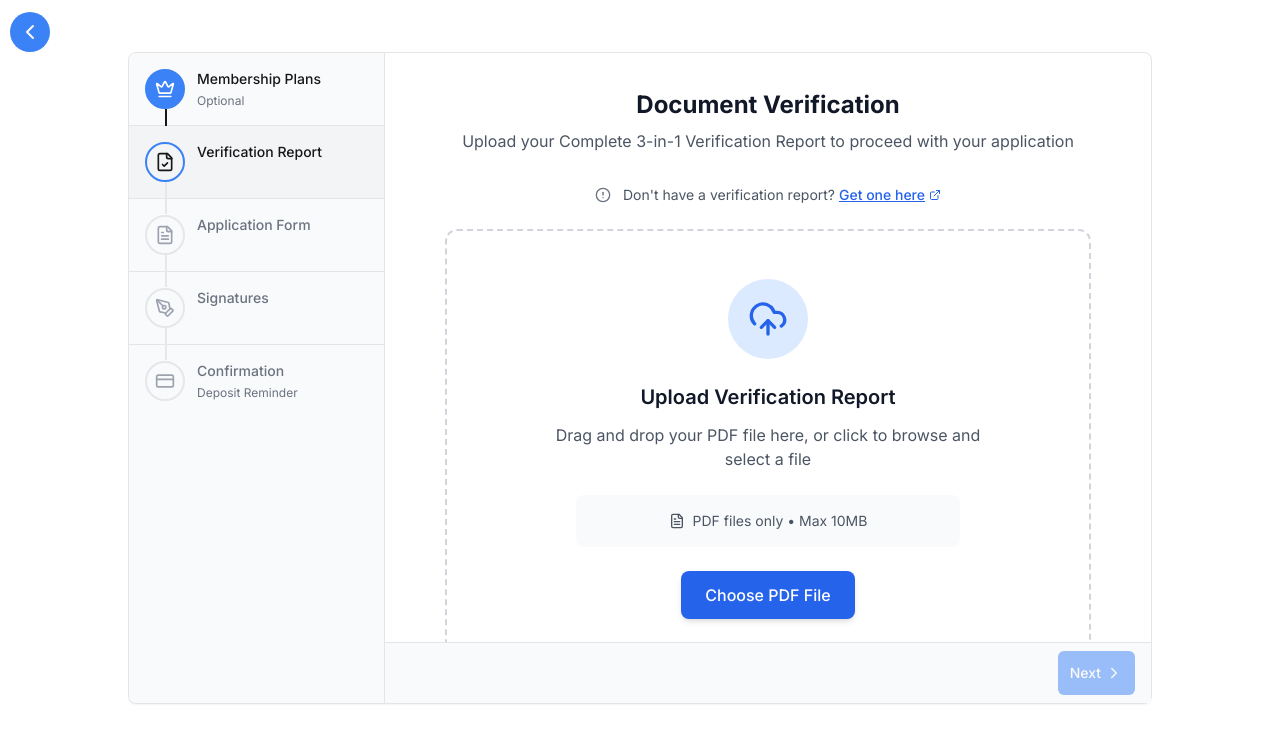
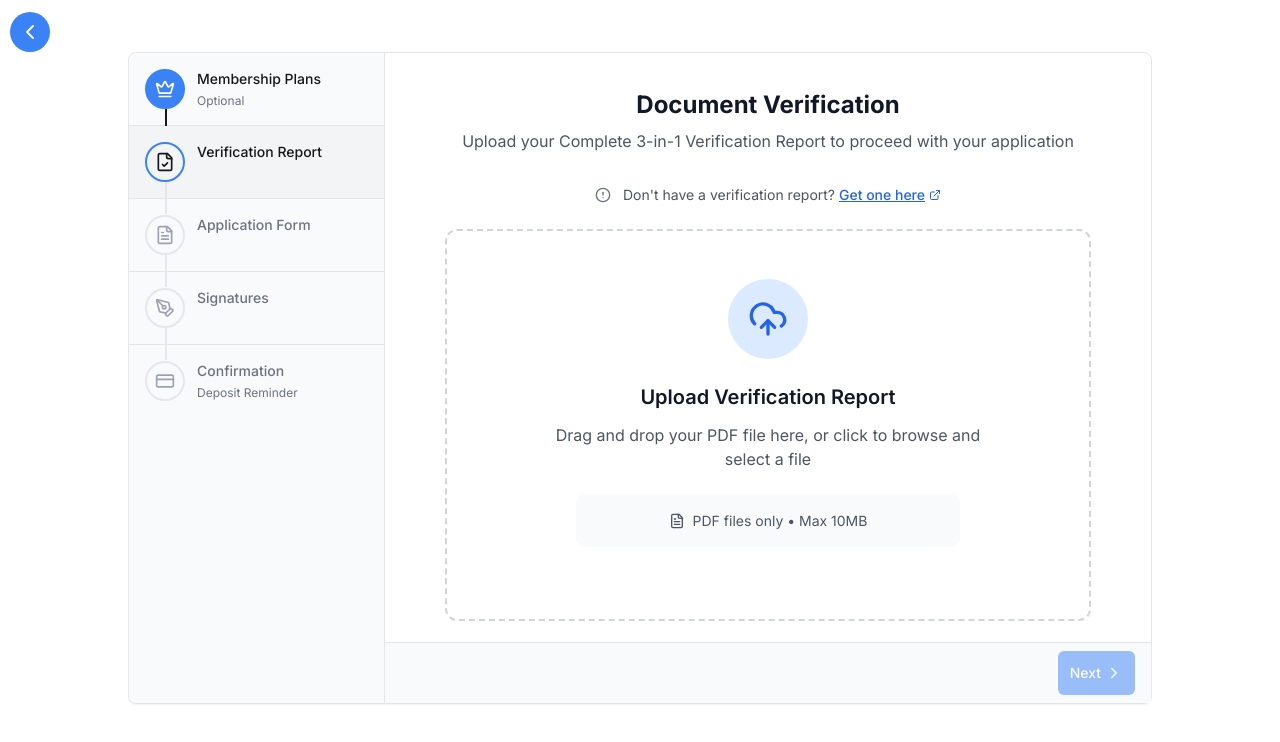
Before and after one commit to techrented123/rental-app, a Next.js app: page /apply in a window 1280 px wide. Both pictures are taken after a click on the button "Next". Shown: the top 742 px of the page. Built offline with nearby package versions, Linux system fonts and the light colour scheme.

Commit message:
fix: revamp of report upload

```diff
--- a/components/CompleteVerification/FileUpload.tsx
+++ b/components/CompleteVerification/FileUpload.tsx
@@ -132,15 +132,7 @@ const CompleteVerification: React.FC<FileUploadProps> = ({
               </div>
 
               {/* Upload Button */}
-              <button
-                className="bg-blue-600 hover:bg-blue-700 text-white px-6 py-3 rounded-lg font-medium transition-all duration-200 shadow-md hover:shadow-lg transform hover:scale-105"
-                onClick={(e) => {
-                  e.stopPropagation();
-                  handleClick();
-                }}
-              >
-                Choose PDF File
-              </button>
+
 
               {/* Mobile Alternative */}
               <p className="text-gray-500 text-xs mt-4 sm:hidden">
--- a/components/CompleteVerification/PDFVerifier.tsx
+++ b/components/CompleteVerification/PDFVerifier.tsx
@@ -98,13 +98,12 @@ const PDFVerifier = () => {
           Upload your Complete 3-in-1 Verification Report to proceed with your
           application
         </p>
-
       </div>
-
 
       {/* Main Content */}
       <div className="bg-white rounded-xl overflow-hidden">
-          {/* Help Section */}
+        {/* Help Section - Only show when verification is not successful */}
+        {verificationStatus !== "success" && (
           <div className="flex flex-col sm:flex-row items-center justify-center gap-2 sm:gap-3 text-center">
             <AlertCircle className="w-4 h-4 text-gray-500 flex-shrink-0 hidden sm:block" />
             <p className="text-gray-600 text-sm">
@@ -120,6 +119,7 @@ const PDFVerifier = () => {
               </a>
             </p>
           </div>
+        )}
         <div className="p-4 pt-1 sm:p-6 ">
           {verificationStatus === "idle" ||
           verificationStatus === "verifying" ? (
@@ -141,10 +141,7 @@ const PDFVerifier = () => {
             />
           )}
         </div>
-
       </div>
-
-
     </div>
   );
 };
--- a/components/CompleteVerification/VerificationResult.tsx
+++ b/components/CompleteVerification/VerificationResult.tsx
@@ -80,8 +80,7 @@ const VerificationResult: React.FC<VerificationResultProps> = ({
                 Verification Complete
               </h4>
               <p className="text-green-700 text-sm">
-                Your document has been successfully verified and is ready for
-                submission. You can now proceed to the next step of your
+                You can now proceed to the next step of your
                 application.
               </p>
             </div>
```
